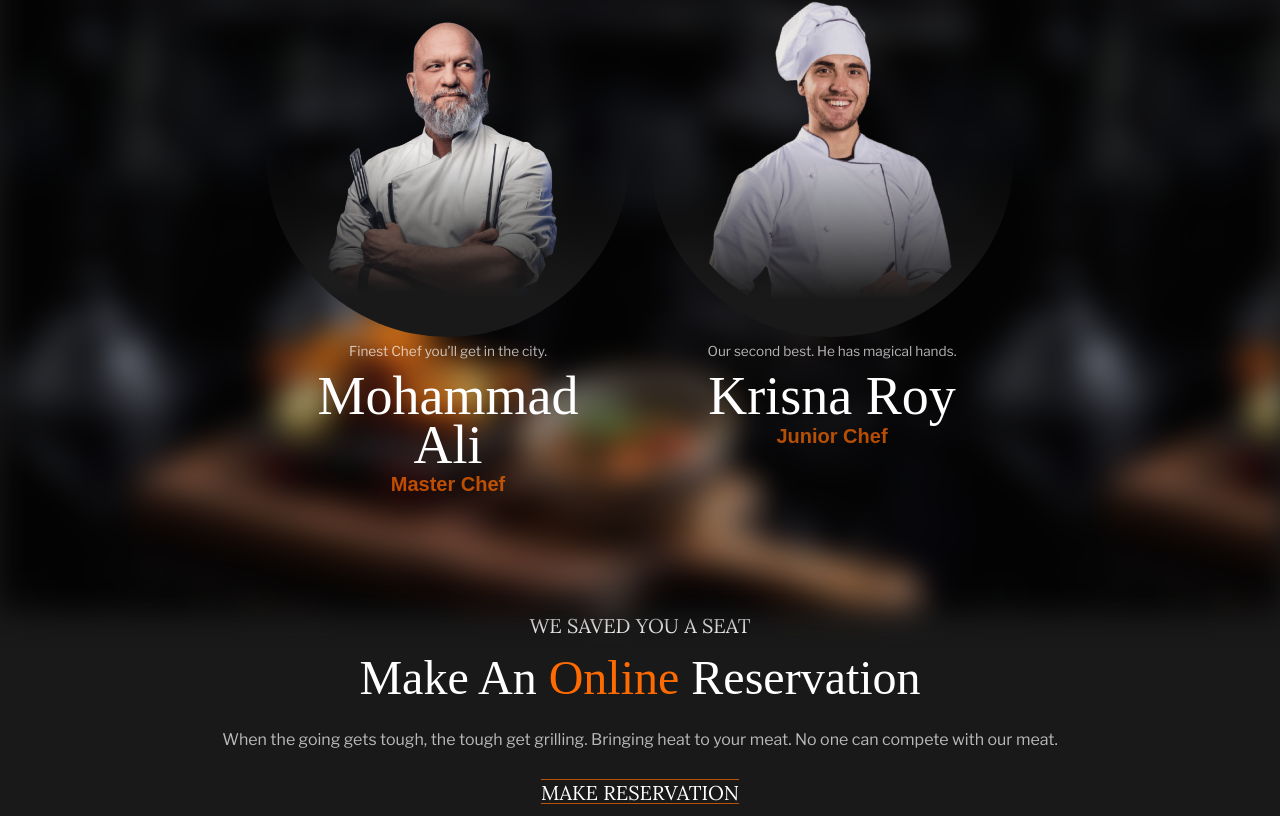
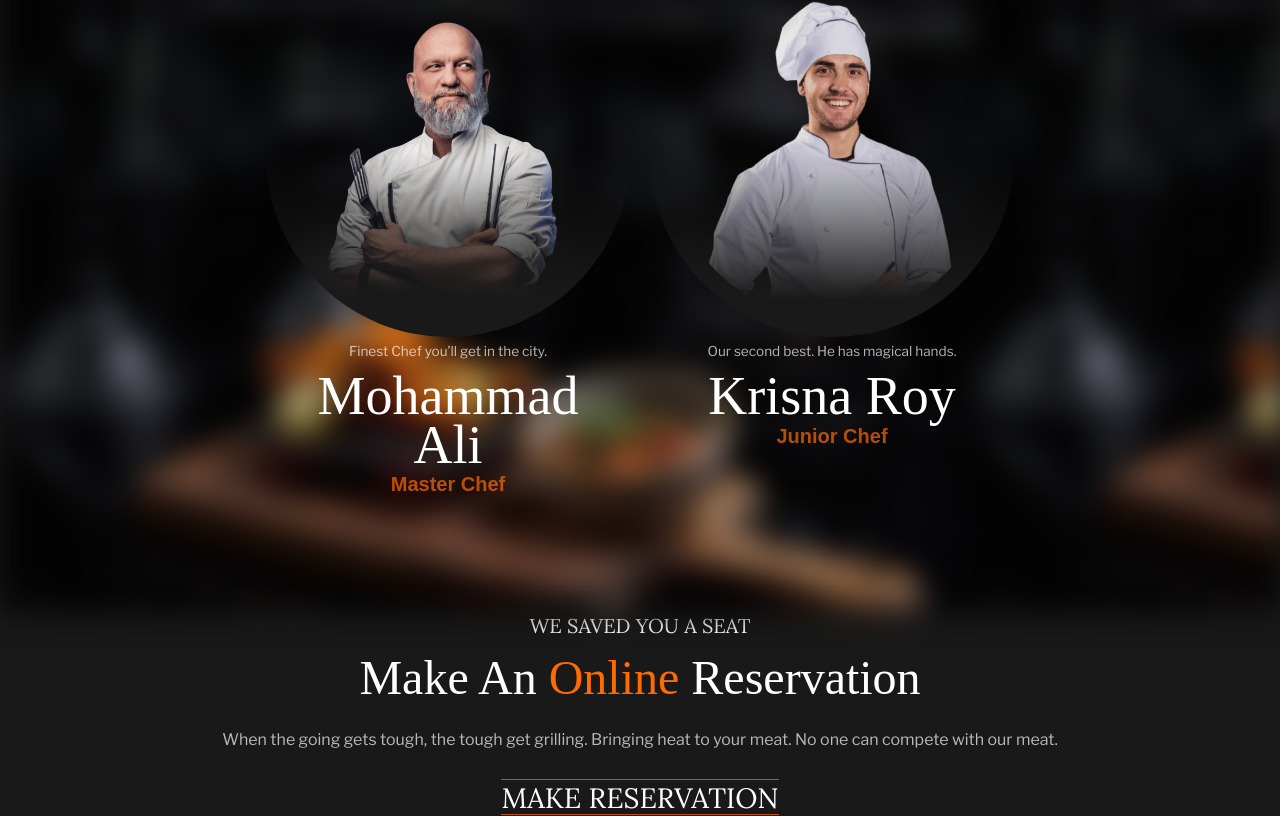
Before and after one commit to nazmus767921/Restaurant_project-1.00, a React (Vite) app: page / in a window 1280 px wide. Shown: the part 1908-2724 px from the top of the page. Built offline with nearby package versions, Linux system fonts and the light colour scheme; a web font is replaced by a local one.

Commit message:
U: TextBTNDoubleLines desktop font size

```diff
--- a/src/components/UI/TextBTNDoubleLines.jsx
+++ b/src/components/UI/TextBTNDoubleLines.jsx
@@ -1,6 +1,7 @@
 import styled from "styled-components";
 import { colors } from "../../utils/colors";
 import Hr from "./Hr";
+import { devices } from "../../utils/breakpoints";
 
 const TextBTNDoubleLines = ({ children }) => {
 	return (
@@ -21,11 +22,16 @@ const BTN = styled.button`
 	font-family: "Lora", serif;
 	color: ${colors["text-white"]};
 	text-align: center;
-	font-size: 1.25rem;
+	font-size: 1.25em;
 	font-style: normal;
 	font-weight: 400;
 	line-height: normal;
 	text-transform: uppercase;
+
+	/* media queries */
+	@media screen and (${devices["2xl"]}) {
+		font-size: 1.75rem;
+	}
 
 	/* events */
 	&:hover,
```
